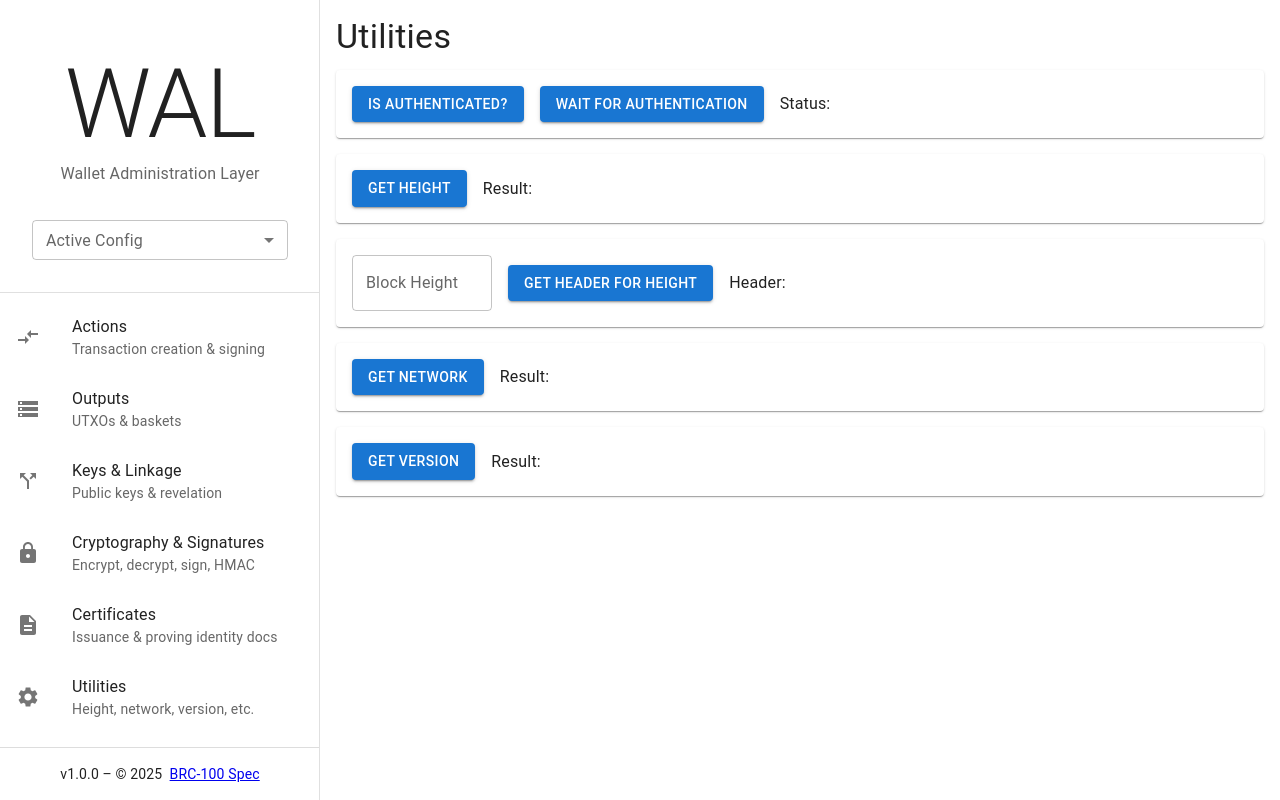
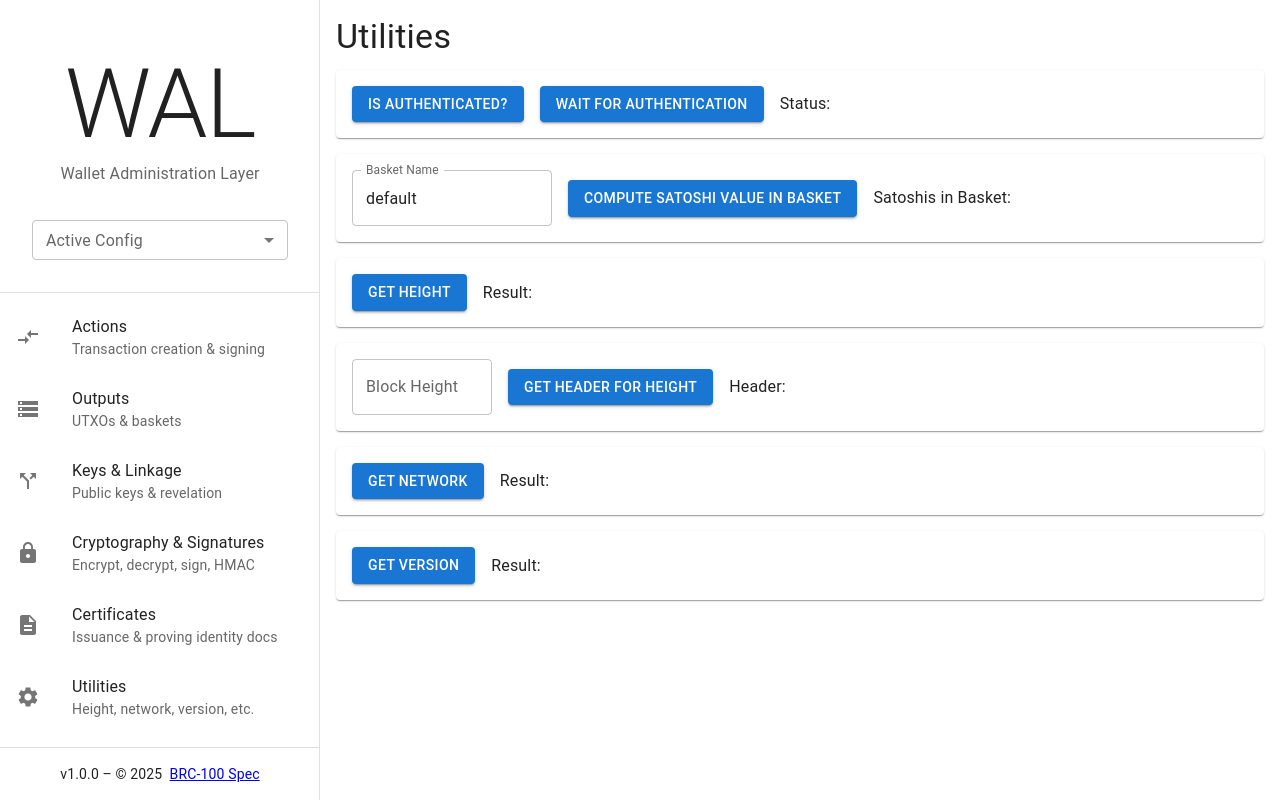
Before and after one commit to bsv-blockchain/wui, a React (Vite) app in the folder frontend/: page /utilities in a window 1280 px wide. Built offline with nearby package versions, Linux system fonts and the light colour scheme.

Commit message:
Compute Satoshi value in basket

```diff
--- a/frontend/src/pages/UtilitiesPage.tsx
+++ b/frontend/src/pages/UtilitiesPage.tsx
@@ -18,6 +18,8 @@ function UtilitiesPage() {
     const [headerResult, setHeaderResult] = useState('');
     const [networkResult, setNetworkResult] = useState('');
     const [versionResult, setVersionResult] = useState('');
+    const [basketName, setBasketName] = useState<string>('default');
+    const [basketResult, setBasketResult] = useState('');
 
     const handleCheckAuth = async () => {
         if (!wallet) return;
@@ -44,6 +46,16 @@ function UtilitiesPage() {
         try {
             const resp = await wallet.getHeight({});
             setHeightResult(String(resp.height));
+        } catch (err) {
+            console.error(err);
+        }
+    };
+
+    const handleComputeValueForBasket = async () => {
+        if (!wallet || !basketName) return;
+        try {
+            const resp = await wallet.listOutputs({ basket: basketName });
+            setBasketResult(String(resp.outputs.reduce((a, e) => a + e.satoshis, 0)));
         } catch (err) {
             console.error(err);
         }
@@ -96,6 +108,20 @@ function UtilitiesPage() {
             </Paper>
             <Paper sx={{ p: 2, mb: 2 }}>
                 <Stack direction="row" spacing={2} alignItems="center">
+                    <TextField
+                        label="Basket Name"
+                        value={basketName}
+                        onChange={(e) => setBasketName(e.target.value)}
+                        sx={{ width: 200 }}
+                    />
+                    <Button variant="contained" onClick={handleComputeValueForBasket}>
+                        Compute Satoshi Value in Basket
+                    </Button>
+                    <Typography>Satoshis in Basket: {basketResult}</Typography>
+                </Stack>
+            </Paper>
+            <Paper sx={{ p: 2, mb: 2 }}>
+                <Stack direction="row" spacing={2} alignItems="center">
                     <Button variant="contained" onClick={handleGetHeight}>
                         Get Height
                     </Button>
```
